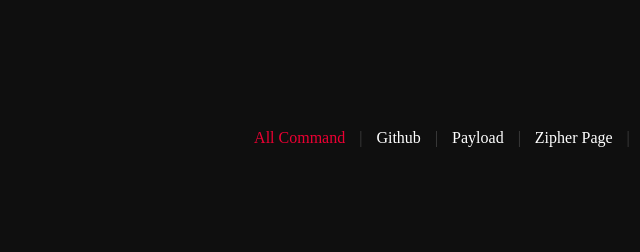
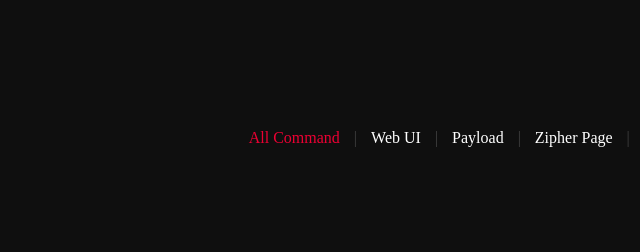
Before and after one commit to ZipherCyprex/ZipherEditor, a plain HTML site: page index.html in a window 1280 px wide. Shown: the top 252 px of the page, 543-1183 px from the left. Drawn offline with Linux system fonts and the light colour scheme; a web font is replaced by a local one.

Commit message:
Update index.html

```diff
--- a/index.html
+++ b/index.html
@@ -253,7 +253,7 @@
                 <ul class="headlink">
                     <li><a href="https://zipher.gitbook.io/zipher-hid-or/zipher-get-started/zipher-hid/ducky-script" target="_blank" class="lix">All Command</a></li>
                     <li>|</li>
-                    <li><a href="https://github.com/ZipherCyprex" target="_blank">Github</a></li>
+                    <li><a href="http://192.168.4.1/#create" target="_blank">Web UI</a></li>
                     <li>|</li>
                     <li><a href="https://discord.com/channels/1267866834678583327/1271203525405184122" target="_blank">Payload</a></li>
                     <li>|</li>
```
